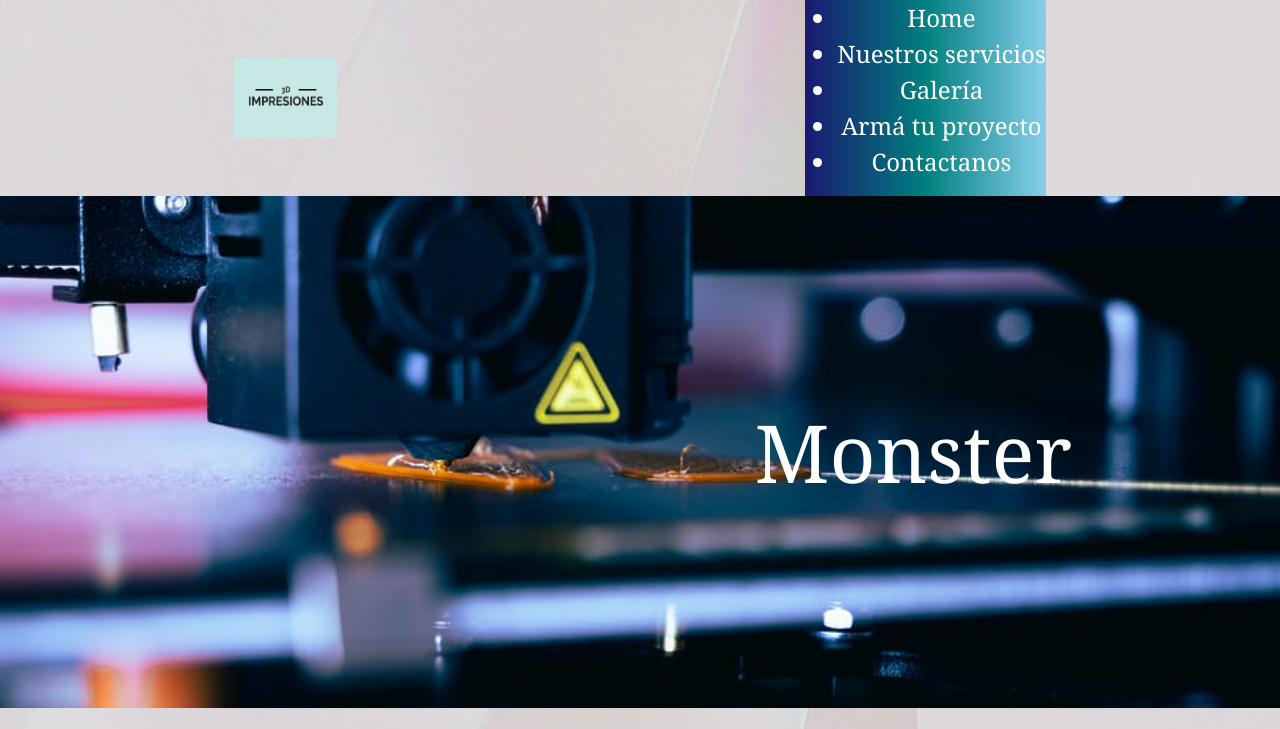
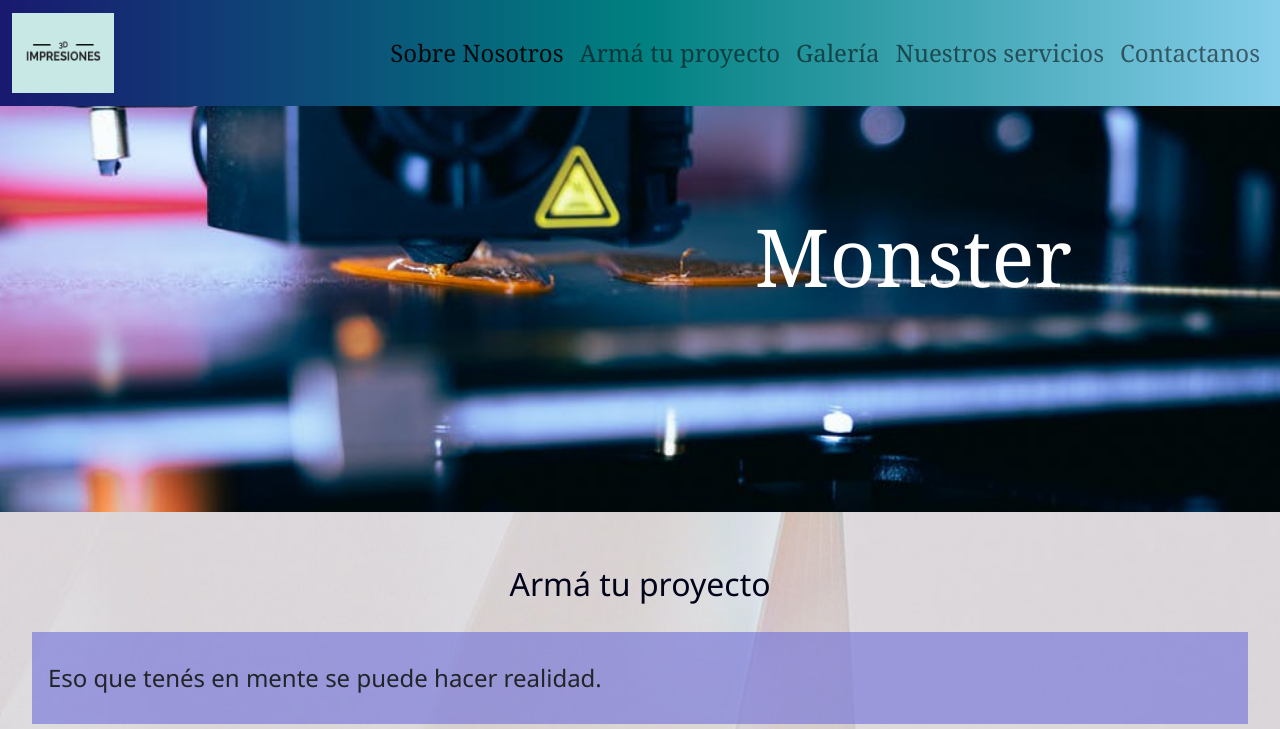
Before and after one commit to MadalenaDaniela/impresiones3d, a plain HTML site: page paginas/arma_tu_proyecto.html in a window 1280 px wide. Shown: the top 729 px of the page. Drawn offline with nearby package versions, Linux system fonts and the light colour scheme.

Commit message:
navbar bootstrap a todas las pag

```diff
--- a/paginas/arma_tu_proyecto.html
+++ b/paginas/arma_tu_proyecto.html
@@ -13,25 +13,22 @@
 <body>
     <header>
         <div class="portada">
-            <img class="portada__logo" src="../recursos/3dLogo.png" alt="Logo de la pagina">
-            <nav class="portada__barra">
-                <ul>
-                    <li>
-                        <a href="../index.html">Home</a>
-                    </li>
-                    <li>
-                        <a href="nuestros_servicios.html">Nuestros servicios</a>
-                    </li>
-                    <li>
-                        <a href="galeria.html">Galería</a>
-                    </li>
-                    <li>
-                        <a href="arma_tu_proyecto.html">Armá tu proyecto</a>
-                    </li>
-                    <li>
-                        <a href="contactanos.html">Contactanos</a>
-                    </li>
-                </ul>
+            <nav class="navbar navbar-expand-lg navbar-light bg-light fixed-top">
+                <div class="container-fluid">
+                    <a class="navbar-brand" href="../index.html"><img class="portada__logo" src="../recursos/3dLogo.png" alt="Logo de la pagina"></a>
+                    <button class="navbar-toggler" type="button" data-bs-toggle="collapse" data-bs-target="#navbarNavAltMarkup" aria-controls="navbarNavAltMarkup" aria-expanded="false" aria-label="Toggle navigation">
+                        <span class="navbar-toggler-icon"></span>
+                    </button>
+                    <div class="collapse navbar-collapse justify-content-end" id="navbarNavAltMarkup">
+                        <div class="navbar-nav">
+                            <a class="nav-link active" aria-current="page" href="../index.html#nosotros">Sobre Nosotros</a>
+                            <a class="nav-link" href="arma_tu_proyecto.html">Armá tu proyecto</a>
+                            <a class="nav-link" href="galeria.html">Galería</a>
+                            <a class="nav-link" href="nuestros_servicios.html">Nuestros servicios</a>
+                            <a class="nav-link" href="contactanos.html">Contactanos</a>
+                        </div>
+                    </div>
+                </div>
             </nav>
         </div>
         <h1 class="titulo">Monster</h1>
```
Also changed, not shown: paginas/galeria.html (+16 -19 lines), paginas/nuestros_servicios.html (+16 -19 lines).
